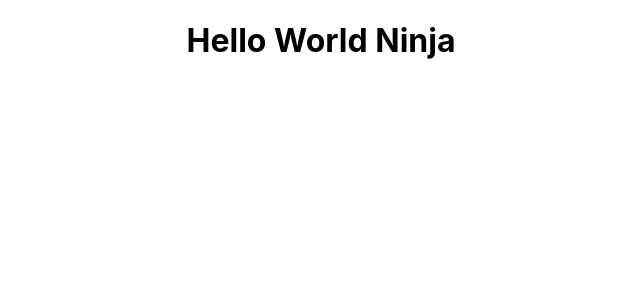
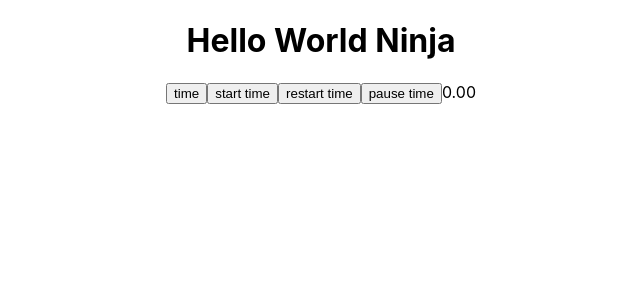
Before and after one commit to morMBen/ninja_comp, a React (Create React App) app in the folder client/: page / in a window 1280 px wide. Shown: the top 300 px of the page, without its empty margins (319-959 px from the left). Built offline with nearby package versions, Linux system fonts and the light colour scheme.

Commit message:
timer inteval hook

```diff
--- a/client/src/app/App.tsx
+++ b/client/src/app/App.tsx
@@ -1,9 +1,22 @@
+import { useTimerInterval } from '../hooks/timerInterval.hook';
 import './App.css';
 
 function App() {
+  const { time, restartTimer, startTimer, pauseTimer } = useTimerInterval(100);
   return (
-    <div className="App">
+    <div className='App'>
       <h1>Hello World Ninja</h1>
+      <button
+        onClick={() => {
+          console.log(time);
+        }}
+      >
+        time
+      </button>
+      <button onClick={startTimer}>start time</button>
+      <button onClick={restartTimer}>restart time</button>
+      <button onClick={pauseTimer}>pause time</button>
+      {time.toFixed(2)}
     </div>
   );
 }
--- /dev/null
+++ b/client/src/hooks/timerInterval.hook.tsx
@@ -0,0 +1,38 @@
+import { useEffect, useRef, useState } from 'react';
+
+export function useTimerInterval(fractionSpeed: number) {
+  const [time, setTime] = useState<number>(0);
+  const start = useRef<number | null>(null);
+  const pauseTime = useRef<number>(0);
+  const timer = useRef<ReturnType<typeof setTimeout> | null>(null);
+
+  useEffect(() => {
+    return () => {
+      timer.current && clearInterval(timer.current);
+    };
+  }, []);
+
+  const startTimer = () => {
+    if (!timer.current) {
+      timer.current = setInterval(() => {
+        if (!start.current) {
+          start.current = +new Date();
+        }
+        setTime((+new Date() - start.current) / 1000 - pauseTime.current);
+      }, fractionSpeed);
+    }
+  };
+
+  const restartTimer = () => {
+    start.current = null;
+    setTime(0);
+    pauseTime.current = 0;
+  };
+
+  const pauseTimer = () => {
+    timer.current && clearInterval(timer.current);
+    timer.current = null;
+    pauseTime.current = time;
+  };
+  return { time, startTimer, restartTimer, pauseTimer };
+}
```
Also changed, not shown: client/prettierrc.json (+4 -4 lines), client/src/index.tsx (line endings or trailing spaces), 1 other file (tests, documents, lock files or other folders).
